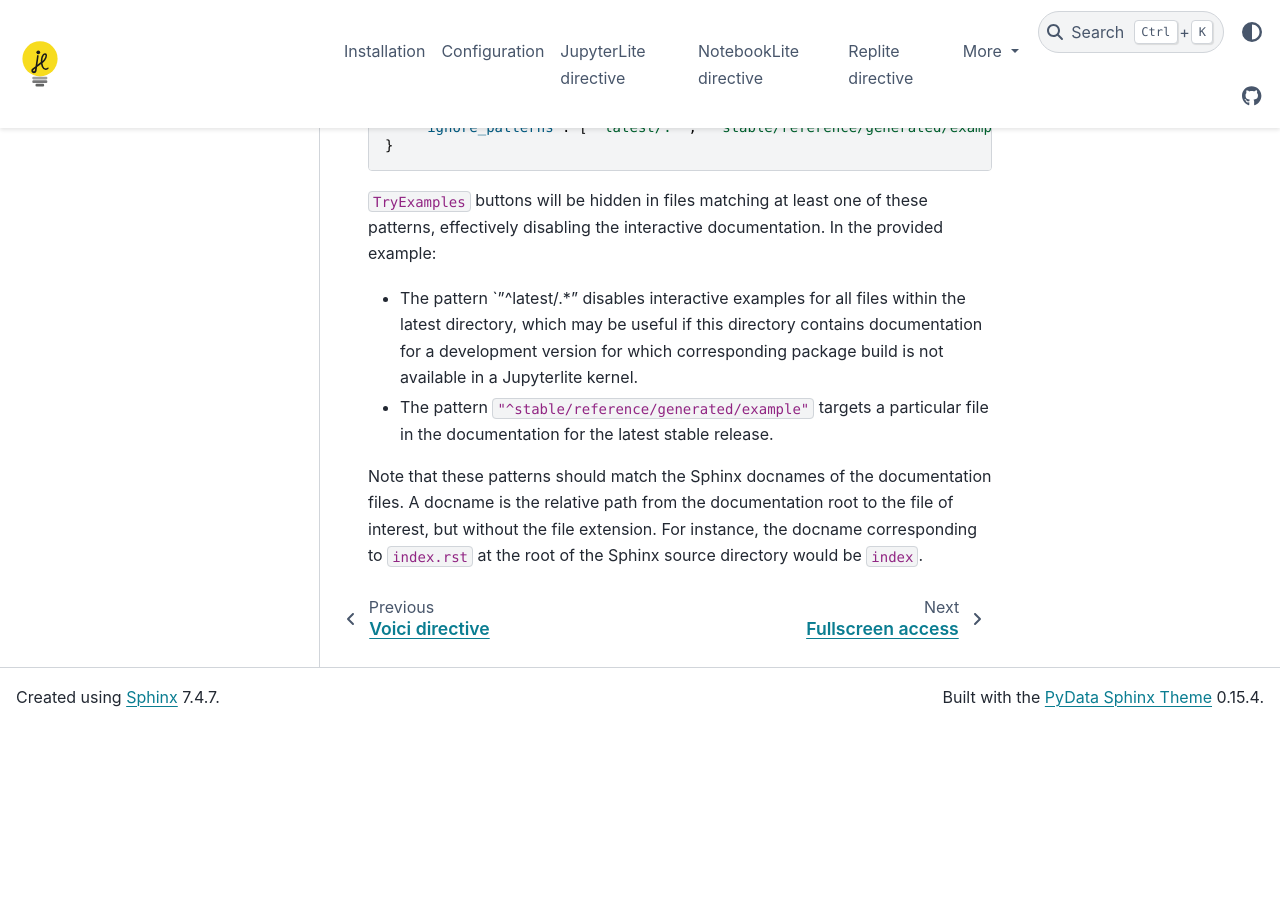
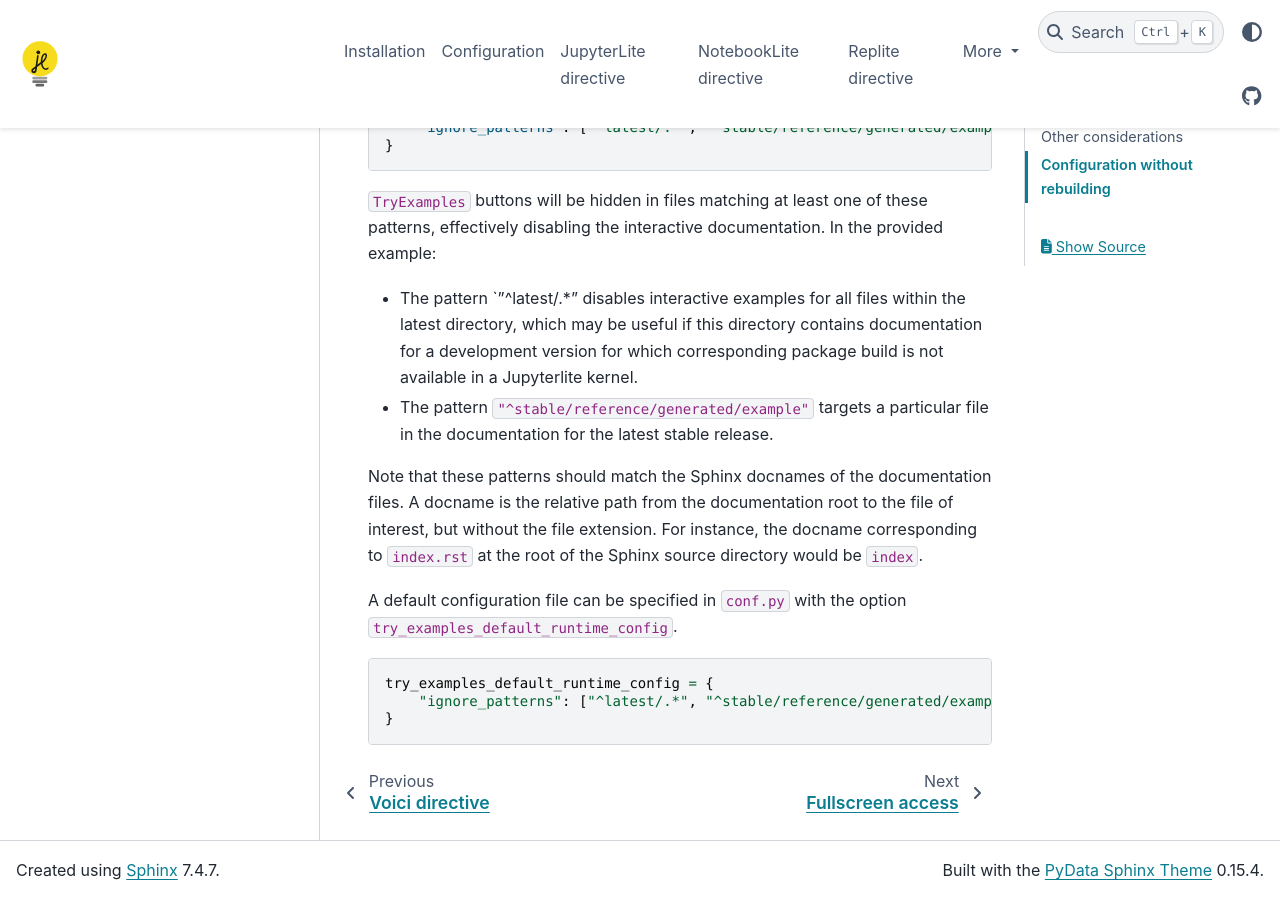
Before and after one commit to jupyterlite/jupyterlite-sphinx, a Sphinx documentation site: the page built from docs/directives/try_examples.md, in a window 1280 px wide and 900 px high, scrolled down 3135 px. Built offline with Sphinx 7.4.7 and the PyData theme 0.15.4, drawn with Linux system fonts in a browser that asks for light colours; before the commit the page ends 3861 px from its top, so only the background shows below that.

Commit message:
Document default config option

````diff
--- a/docs/directives/try_examples.md
+++ b/docs/directives/try_examples.md
@@ -195,3 +195,12 @@
 A docname is the relative path from the documentation root to the file of interest,
 but without the file extension. For instance, the docname corresponding to `index.rst` at
 the root of the Sphinx source directory would be `index`.
+
+A default configuration file can be specified in `conf.py` with the option
+`try_examples_default_runtime_config`.
+
+```python
+try_examples_default_runtime_config = {
+    "ignore_patterns": ["^latest/.*", "^stable/reference/generated/example"]
+}
+```
````
